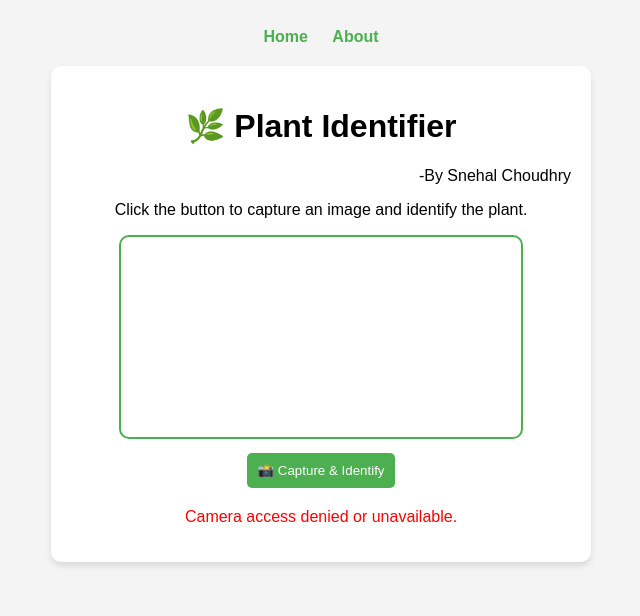
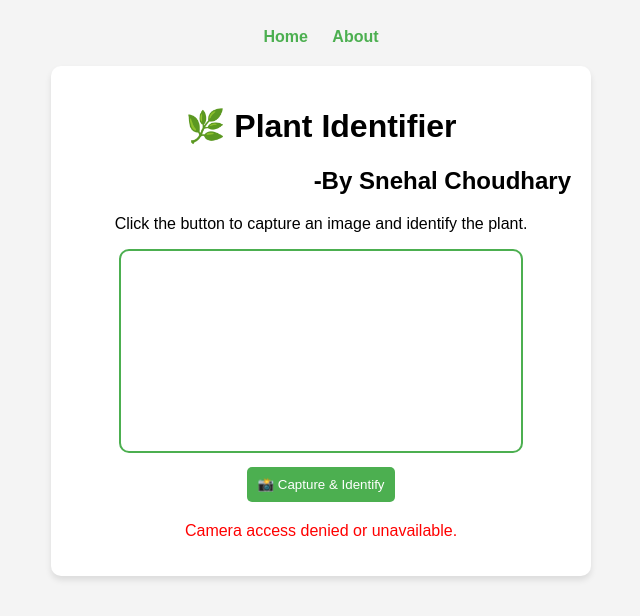
Before and after one commit to Snehal-Choudhary/Herb_detector, a Flask app: page / in a window 1280 px wide. Shown: the top 616 px of the page, without its empty margins (319-959 px from the left). Run offline with Flask 3, Linux system fonts and the light colour scheme.

Commit message:
Update index.html

```diff
--- a/templates/index.html
+++ b/templates/index.html
@@ -57,7 +57,7 @@
     </div>
     <div class="container">
         <h1>🌿 Plant Identifier</h1>
-        <p align='right'>-By Snehal Choudhry</p>
+        <h2 align='right'>-By Snehal Choudhary</h2>
         <p>Click the button to capture an image and identify the plant.</p>
 
         <!-- Video preview -->
```
